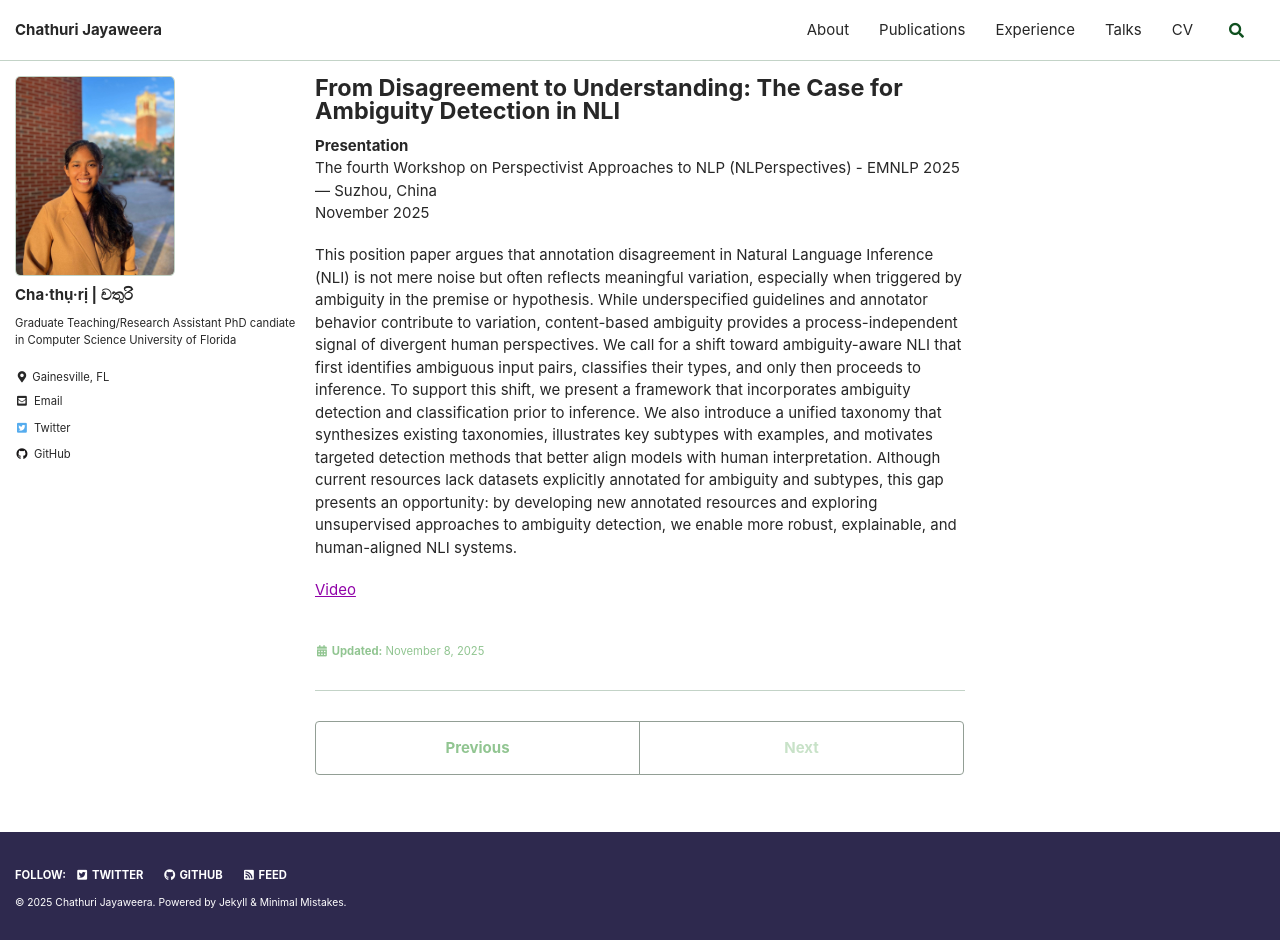
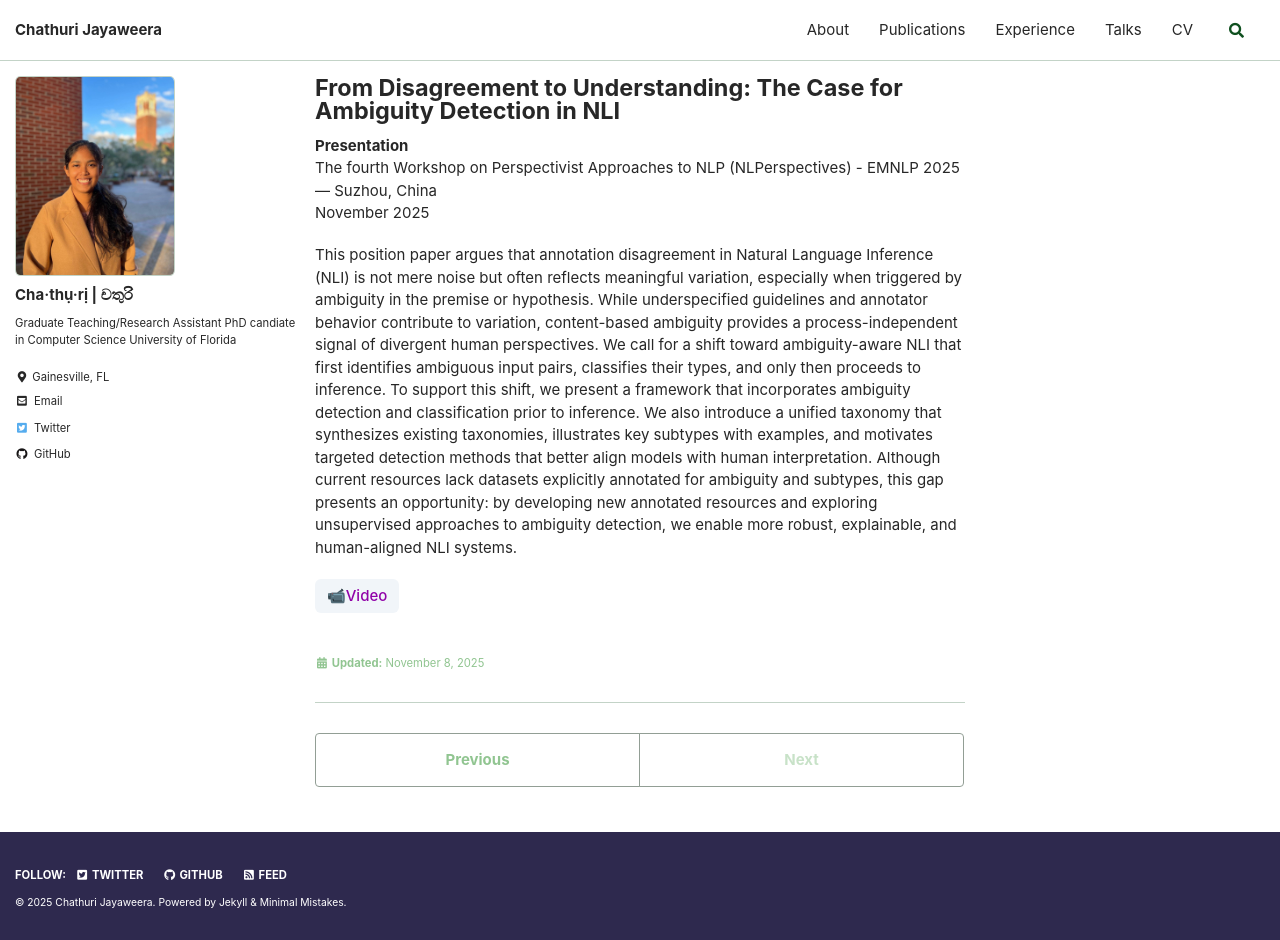
Before and after one commit to chestnutjay/chestnutjay.github.io, a Jekyll site: the page built from _talks/2025-11-08-nlperspectives-talk.md, in a window 1280 px wide and 940 px high. Built offline with Jekyll 4.4.1, drawn with Linux system fonts in a browser that asks for light colours; cached includes are drawn as plain includes.

Commit message:
Updated talks.html

```diff
--- a/_layouts/talk.html
+++ b/_layouts/talk.html
@@ -1,6 +1,49 @@
 ---
 layout: single
 ---
+
+<style>
+  .talk-links {
+        display: flex;
+        gap: 0.75rem;
+        flex-wrap: wrap;
+    }
+
+  .talk-link {
+        display: inline-flex;
+        align-items: center;
+        gap: 0.25rem;
+        padding: 0.4rem 0.8rem;
+        background: #f1f5f9;
+        color: #475569;
+        text-decoration: none;
+        border-radius: 6px;
+        font-size: 0.8rem;
+        font-weight: 500;
+        transition: all 0.2s ease;
+    }
+
+  @media (max-width: 640px) {
+        .talk-links {
+            flex-direction: column;
+        }
+
+        .talk-link {
+            justify-content: center;
+        }
+    }
+
+  .talk-links a {
+    /* color: #667eea; */
+    text-decoration: none;
+    font-weight: 500;
+  }
+
+  .talk-links a:hover {
+    color: #667eea;
+    text-decoration: underline;
+  }
+</style>
 
 <article class="talk-page">
   <!-- <h1>{{ page.title }}</h1> -->
@@ -19,11 +62,13 @@ layout: single
     {{ content }}
   </div>
 
-  <p class="talk-links">
-    {% if page.slides %}<a href="{{ page.slides }}">Slides</a>{% endif %}
+  <div class="talk-links">
+  <p class="talk-link">
+    {% if page.slides %}<a href="{{ page.slides }}">🔖Slides</a>{% endif %}
     {% if page.video %}
       {% if page.slides %} | {% endif %}
-      <a href="{{ page.video }}">Video</a>
+      <a href="{{ page.video }}">📹Video</a>
     {% endif %}
   </p>
+  </div>
 </article>
```
